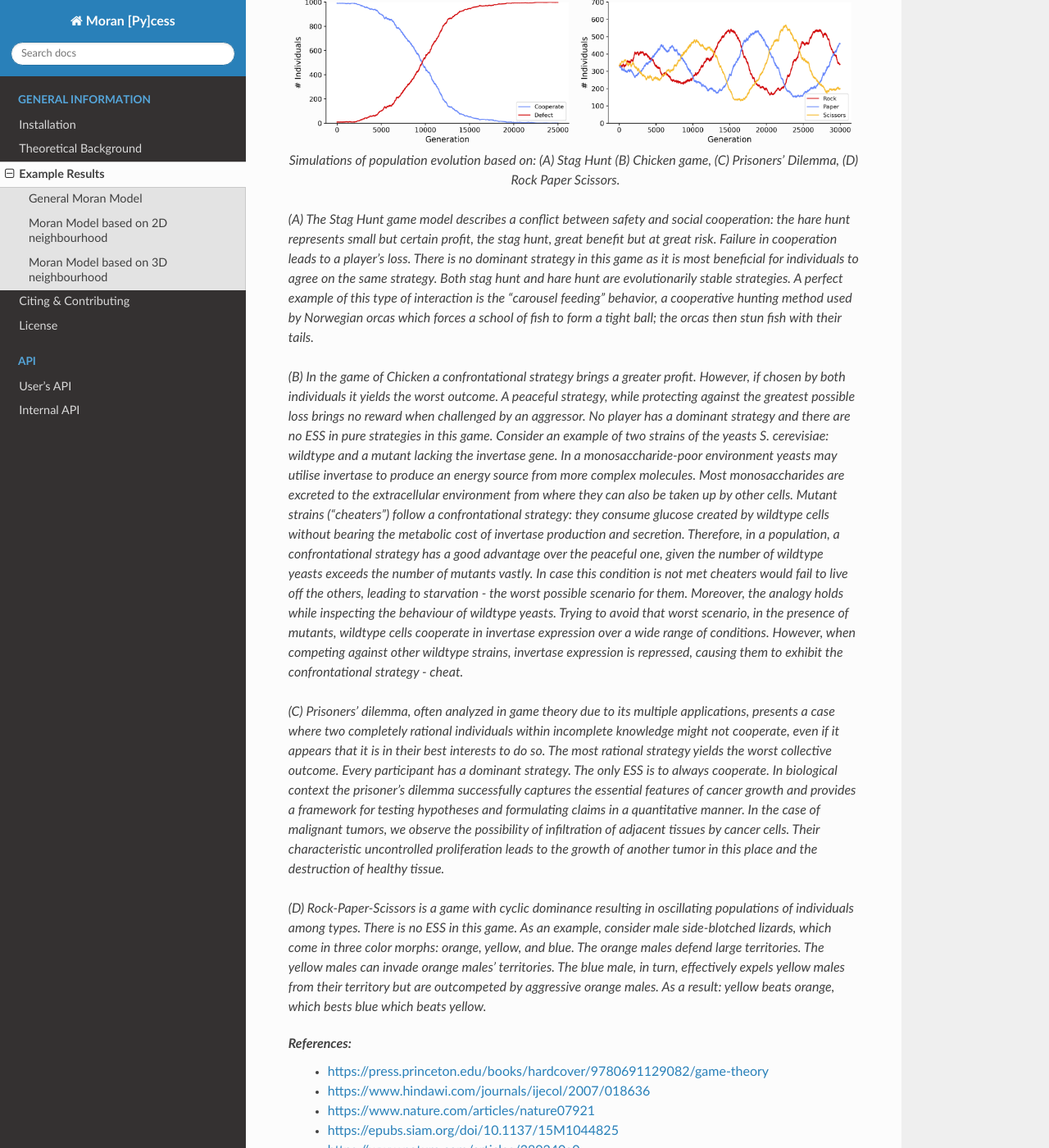
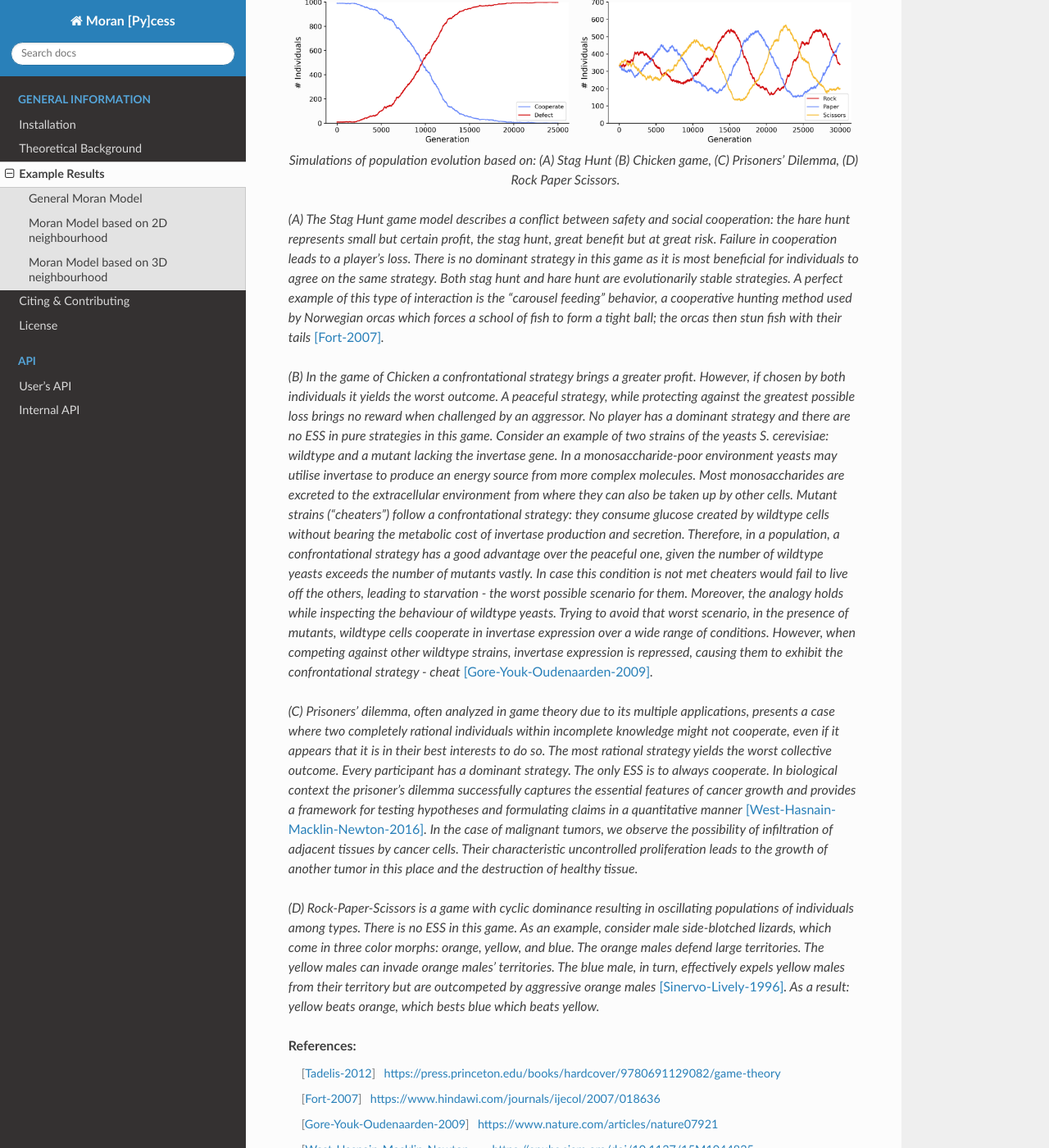
Before and after one commit to AngryMaciek/angry-moran-simulator, a Sphinx documentation site: the page built from docs/general-info/example-results.rst, in a window 1280 px wide and 1400 px high, scrolled down 574 px. Shown: the whole window at 82% size. Built offline with Sphinx 7.4.7 and the Read the Docs theme 2.0.0, drawn with Linux system fonts in a browser that asks for light colours; some of the changed text lies outside the part shown.

Commit message:
update rst

```diff
--- a/docs/general-info/background.rst
+++ b/docs/general-info/background.rst
@@ -4,7 +4,7 @@ Theoretical Background
 
 General information about a Moran Process are easily available on
 `the internet <https://letmegooglethat.com/?q=Moran+Process>`_.
-The following series of short lectures provides an excellent introduction
+The following series of short lectures\ [#f1]_ provides an excellent introduction
 to the topic:
 
 .. raw:: html
@@ -36,3 +36,5 @@ For each subpopulation :math:`(N_x, T_x)` we calculate average payoffs
 
 These values might be later used in the simulations during
 fitness-proportional selection of individuals for the Birth process.
+
+.. [#f1] Just a few hand-picked videos, for sure there are more resources out there.
--- a/docs/general-info/example-results.rst
+++ b/docs/general-info/example-results.rst
@@ -11,7 +11,7 @@ General Moran Model
 ###################
 
 We have designed four distinct systems based on well-known interaction
-examples which have been well-described in the literature:
+examples which have been well-described in the literature [Tadelis-2012]_:
 
 .. figure:: ../../images/figure.png
    :alt: example results 1D
@@ -26,7 +26,7 @@ in this game as it is most beneficial for individuals to agree on the same strat
 stag hunt and hare hunt are evolutionarily stable strategies. A perfect example of this
 type of interaction is the “carousel feeding” behavior, a cooperative hunting method
 used by Norwegian orcas which forces a school of fish to form a tight ball; the orcas
-then stun fish with their tails.*
+then stun fish with their tails* [Fort-2007]_\ *.*
 
 *(B) In the game of Chicken a confrontational strategy brings a greater profit. However,
 if chosen by both individuals it yields the worst outcome. A peaceful strategy, while
@@ -46,7 +46,7 @@ them. Moreover, the analogy holds while inspecting the behaviour of wildtype yea
 Trying to avoid that worst scenario, in the presence of mutants, wildtype cells cooperate
 in invertase expression over a wide range of conditions. However, when competing
 against other wildtype strains, invertase expression is repressed, causing them to exhibit
-the confrontational strategy - cheat.*
+the confrontational strategy - cheat* [Gore-Youk-Oudenaarden-2009]_\ *.*
 
 *(C) Prisoners’ dilemma, often analyzed in game theory due to its multiple applications,
 presents a case where two completely rational individuals within incomplete knowledge
@@ -54,8 +54,8 @@ might not cooperate, even if it appears that it is in their best interests to do
 rational strategy yields the worst collective outcome. Every participant has a dominant
 strategy. The only ESS is to always cooperate. In biological context the prisoner’s
 dilemma successfully captures the essential features of cancer growth and provides a
-framework for testing hypotheses and formulating claims in a quantitative manner.
-In the case of malignant tumors, we observe
+framework for testing hypotheses and formulating claims in a quantitative manner*
+[West-Hasnain-Macklin-Newton-2016]_\ *. In the case of malignant tumors, we observe
 the possibility of infiltration of adjacent tissues by cancer cells. Their characteristic
 uncontrolled proliferation leads to the growth of another tumor in this place and the
 destruction of healthy tissue.*
@@ -65,15 +65,16 @@ of individuals among types. There is no ESS in this game. As an example, conside
 male side-blotched lizards, which come in three color morphs: orange, yellow, and blue.
 The orange males defend large territories. The yellow males can invade orange males’
 territories. The blue male, in turn, effectively expels yellow males from their territory
-but are outcompeted by aggressive orange males. As a result:
+but are outcompeted by aggressive orange males* [Sinervo-Lively-1996]_\ *. As a result:
 yellow beats orange, which bests blue which beats yellow.*
 
-*References:*
-   * https://press.princeton.edu/books/hardcover/9780691129082/game-theory
-   * https://www.hindawi.com/journals/ijecol/2007/018636
-   * https://www.nature.com/articles/nature07921
-   * https://epubs.siam.org/doi/10.1137/15M1044825
-   * https://www.nature.com/articles/380240a0
+.. rubric:: References:
+
+.. [Tadelis-2012] https://press.princeton.edu/books/hardcover/9780691129082/game-theory
+.. [Fort-2007] https://www.hindawi.com/journals/ijecol/2007/018636
+.. [Gore-Youk-Oudenaarden-2009] https://www.nature.com/articles/nature07921
+.. [West-Hasnain-Macklin-Newton-2016] https://epubs.siam.org/doi/10.1137/15M1044825
+.. [Sinervo-Lively-1996] https://www.nature.com/articles/380240a0
 
 Moran Model based on 2D neighbourhood
 #####################################
--- a/docs/index.rst
+++ b/docs/index.rst
@@ -87,6 +87,8 @@ article** in your paper:
 
 Feel free to inspect the code behind our work at the `official GitHub repository`_.
 
+Build date: |today|, Latest version: |release|
+
 Indices and tables
 ==================
 
```
